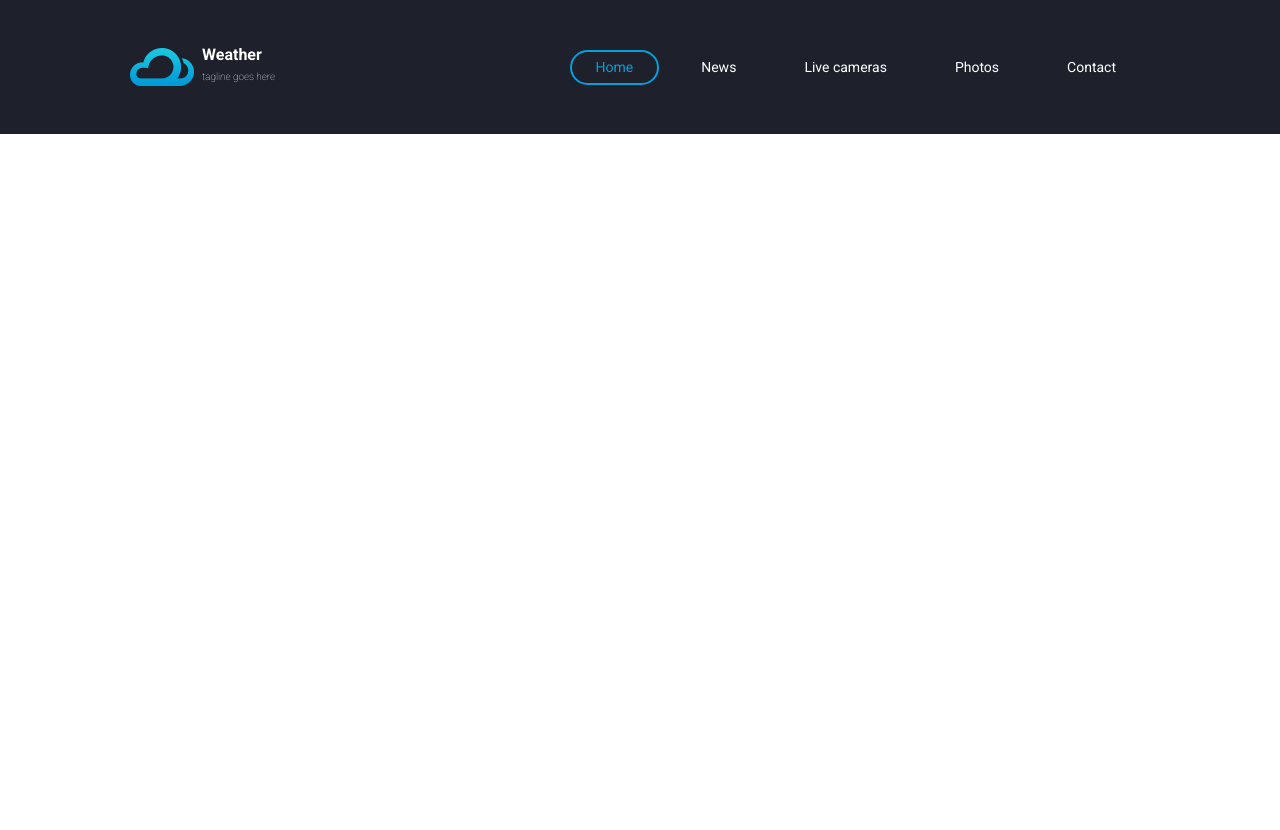
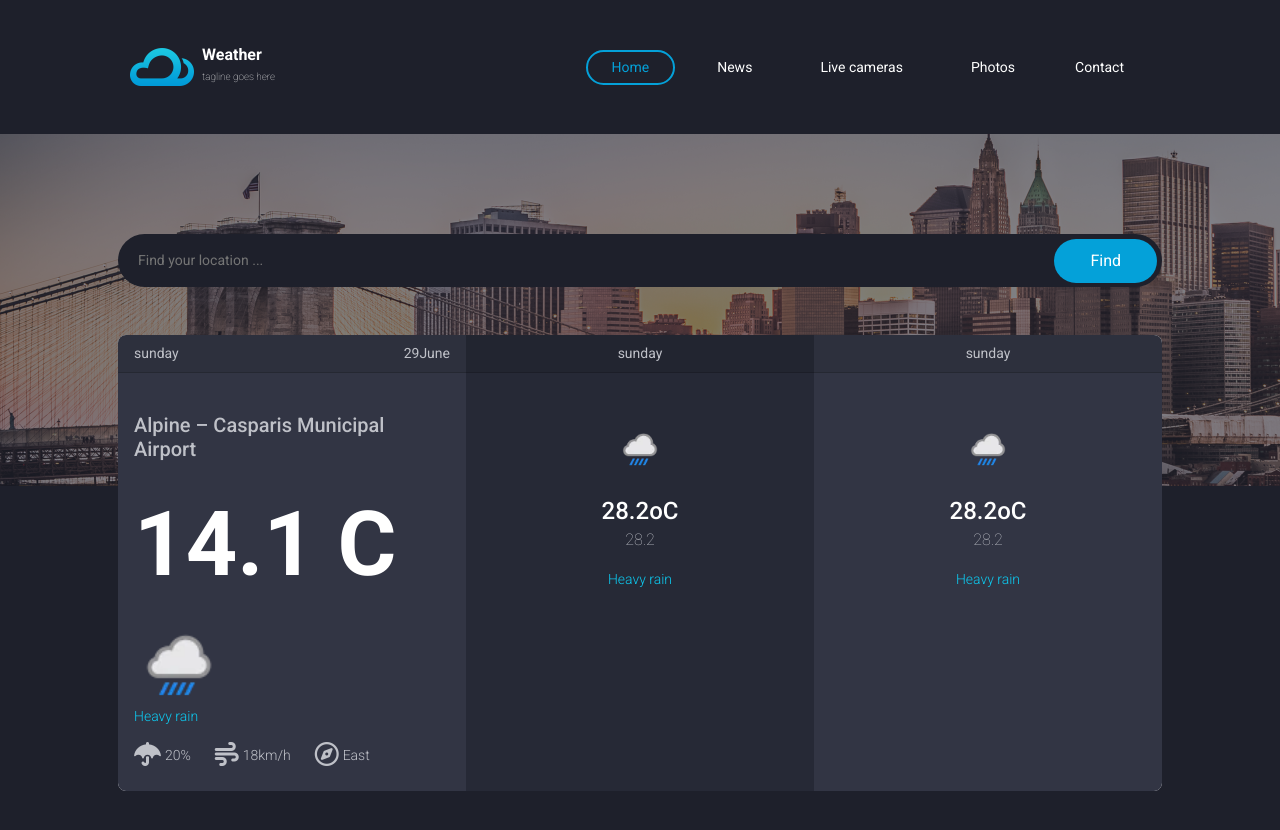
Before and after one commit to FaresElabasery/Weather-website, a plain HTML site: page index.html in a window 1280 px wide. Before the commit the page ends 800 px from the top, so only its background shows below. Drawn offline with Linux system fonts and the light colour scheme.

Commit message:
Feat: add main section

```diff
--- a/css/main.css
+++ b/css/main.css
@@ -1,11 +1,13 @@
 :root {
     --primary-color: #1E202B;
-    --secondary-color: #04A1D9;
+    --secondary-color: rgb(4, 161, 217);
+    --secondary-color-hover: rgba(4, 161, 217, 0.9);
     --card1-header-color: #2D303D;
     --card2-header-color: #222530;
     --card1-color: #323544;
     --card2-color: #262936;
     --font-color: #fff;
+    --font-secondary: #bfc1c8;
 }
 
 @font-face {
@@ -39,6 +41,10 @@ body {
     font-size: 10px;
 }
 
+.fs-90 {
+    font-size: 90px;
+}
+
 .bg-card1 {
     background-color: var(--card1-color);
 }
@@ -54,6 +60,11 @@ body {
 .bg-card2-header {
     background-color: var(--card2-header-color);
 }
+
+.font-secondary {
+    color: var(--font-secondary);
+}
+
 
 /* navbar */
 .navbar-container {
@@ -107,6 +118,16 @@ body {
         padding: 5px;
     }
 
+    .navbar-toggler:focus {
+        text-decoration: none;
+        outline: 0;
+        box-shadow: none;
+        color: var(--secondary-color) !important;
+        border: 1px solid var(--secondary-color) !important;
+        border-radius: 20px !important;
+        box-shadow: none;
+    }
+
     .navbar .nav-link {
         border: none;
         padding: 5px;
@@ -137,3 +158,38 @@ body {
         border-radius: 20px 20px 0 0;
     }
 }
+
+/* main */
+.main-container {
+    padding: 100px 0;
+    background-image: url('../images/bg.png');
+    background-color: var(--primary-color);
+    background-position: top end;
+    background-repeat: no-repeat;
+    min-height: 100vh;
+}
+
+.find-btn {
+    position: absolute;
+    top: 50%;
+    transform: translateY(-50%);
+    right: 5px;
+    background-color: var(--secondary-color);
+    border: none;
+    border-radius: 40px;
+    padding: 10px 36px;
+    color: var(--font-color);
+}
+
+.find-btn:hover {
+    background-color: var(--secondary-color-hover);
+}
+
+.main-container input {
+    padding-inline: 20px;
+    background-color: var(--primary-color);
+    border: none;
+    outline: none;
+    font-size: 14px;
+    color: var(--font-color);
+}
--- a/index.html
+++ b/index.html
@@ -28,8 +28,9 @@
                             <h6 class="fw-lighter fs-10">tagline goes here</h6>
                         </div>
                     </a>
-                    <button class="navbar-toggler border-0 text-white" type="button" data-bs-toggle="collapse" data-bs-target="#navbarNav"
-                        aria-controls="navbarNav" aria-expanded="false" aria-label="Toggle navigation">
+                    <button class="navbar-toggler border-0 text-white" type="button" data-bs-toggle="collapse"
+                        data-bs-target="#navbarNav" aria-controls="navbarNav" aria-expanded="false"
+                        aria-label="Toggle navigation">
                         <i class="fa-solid fa-bars "></i>
                     </button>
                     <div class="collapse navbar-collapse   " id="navbarNav">
@@ -46,7 +47,7 @@
                             <li class="nav-item mx-2  ">
                                 <a class="nav-link px-4" href="#">Photos</a>
                             </li>
-                            <li class="nav-item mx-2  ">
+                            <li class="nav-item   ">
                                 <a class="nav-link px-4" href="#">Contact</a>
                             </li>
                         </ul>
@@ -55,6 +56,87 @@
             </nav>
         </div>
     </div>
+    <main class="main-container ">
+        <div class="container px-lg-5">
+            <div class="position-relative rounded-pill">
+                <input type="search" placeholder="Find your location ..." class="w-100 rounded-pill p py-3 border-0"
+                    aria-label="Search">
+                <button class="find-btn">Find</button>
+            </div>
+            <div class="row mt-5 gx-0 overflow-hidden rounded-3">
+                <div class="col-lg-4">
+                    <div class="card border-0  font-secondary ">
+                        <div
+                            class="card-header rounded-0 d-flex justify-content-between align-items-center fs-14 bg-card1-header ">
+                            <span>sunday</span>
+                            <span>29June</span>
+                        </div>
+                        <div class="card-body bg-card1 py-4 ">
+                            <h4 class="card-title fs-5 my-3">Alpine – Casparis Municipal Airport</h4>
+                            <p class="card-text fs-90 fw-bolder m-0 text-white text-nowrap">14.1 C</p>
+                            <div class="d-flex flex-column gap-1 mb-3">
+                                <img src="images/weather-icon.png" alt="weather icon" class="" width="90px"
+                                    height="90px">
+                                <span class="fw-light fs-14 text-info">Heavy rain</span>
+                            </div>
+                            <div class="d-flex gap-4 fw-light ">
+                                <div>
+                                    <i class="fa-xl fa-solid fa-umbrella"></i>
+                                    <span class="fs-14">20%</span>
+                                </div>
+                                <div>
+                                    <i class="fa-xl fa-solid fa-wind"></i>
+                                    <span class="fs-14">18km/h</span>
+                                </div>
+                                <div>
+                                    <i class="fa-xl fa-regular fa-compass"></i>
+                                    <span class="fs-14">East</span>
+                                </div>
+                            </div>
+                        </div>
+                    </div>
+
+                </div>
+                <div class="col-lg-4">
+                    <div class="card border-0 font-secondary h-100">
+                        <div
+                            class="card-header rounded-0 d-flex justify-content-center align-items-center fs-14 bg-card2-header ">
+                            <span>sunday</span>
+                        </div>
+                        <div class="card-body bg-card2 py-5 text-center">
+                            <div class="d-flex flex-column gap-1 mb-3 ">
+                                <img src="images/weather-icon.png" alt="weather icon" class="m-auto" width="48px"
+                                    height="48px">
+                                <h4 class="text-white mt-4 mb-0">28.2oC</h>
+                                <h6 class="fw-lighter  ">28.2</h6>
+                                <span class="fw-light fs-14 text-info mt-2">Heavy rain</span>
+                            </div>
+
+                        </div>
+                    </div>
+                </div>
+                <div class="col-lg-4">
+                    <div class="card border-0 font-secondary h-100">
+                        <div
+                            class="card-header rounded-0 d-flex justify-content-center align-items-center fs-14 bg-card1-header ">
+                            <span>sunday</span>
+                        </div>
+                        <div class="card-body bg-card1 py-5 text-center">
+                            <div class="d-flex flex-column gap-1 mb-3 ">
+                                <img src="images/weather-icon.png" alt="weather icon" class="m-auto" width="48px"
+                                    height="48px">
+                                <h4 class="text-white mt-4 mb-0">28.2oC</h>
+                                <h6 class="fw-lighter  ">28.2</h6>
+                                <span class="fw-light fs-14 text-info mt-2">Heavy rain</span>
+                            </div>
+
+                        </div>
+                    </div>
+                </div>
+
+            </div>
+        </div>
+    </main>
     <!--  js -->
     <script src="js/index.js"></script>
     <!-- bootstrap js -->
```
Also changed, not shown: images/bg.png (added), images/weather-icon.png (added).
